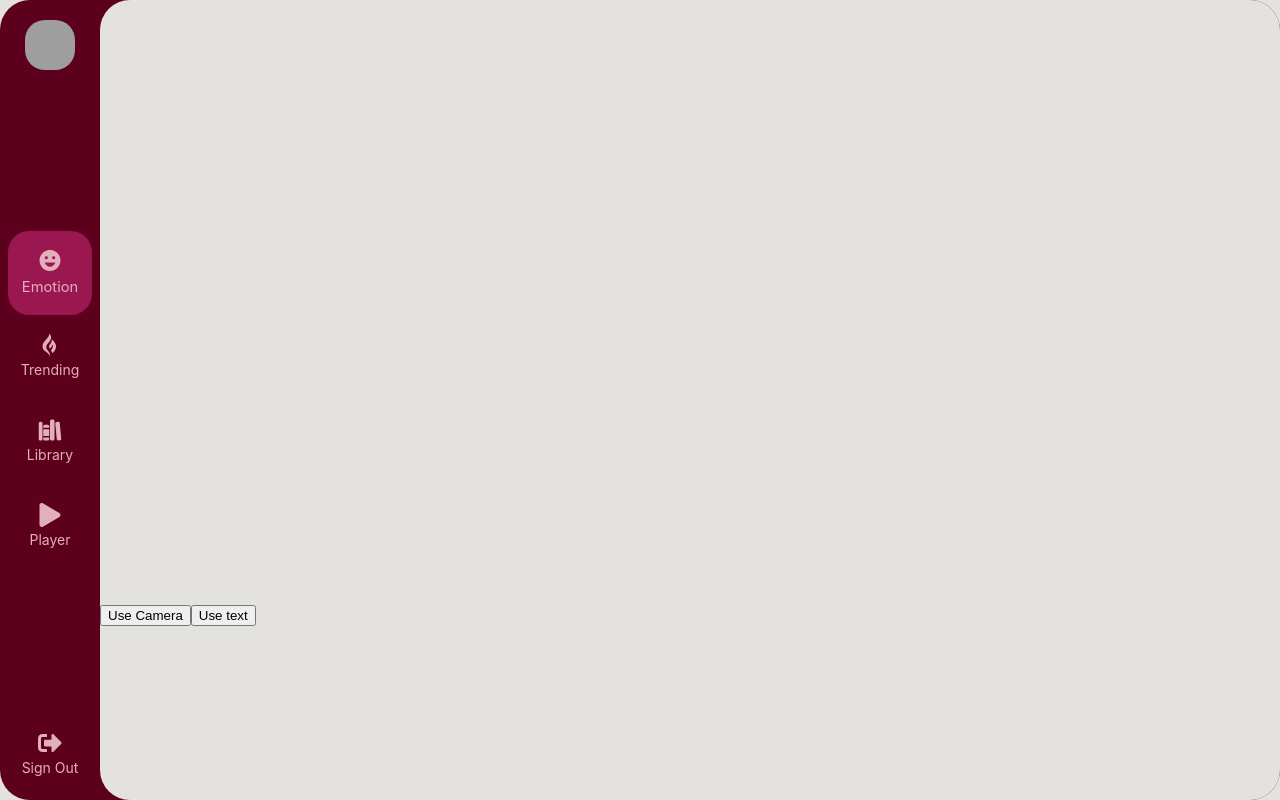
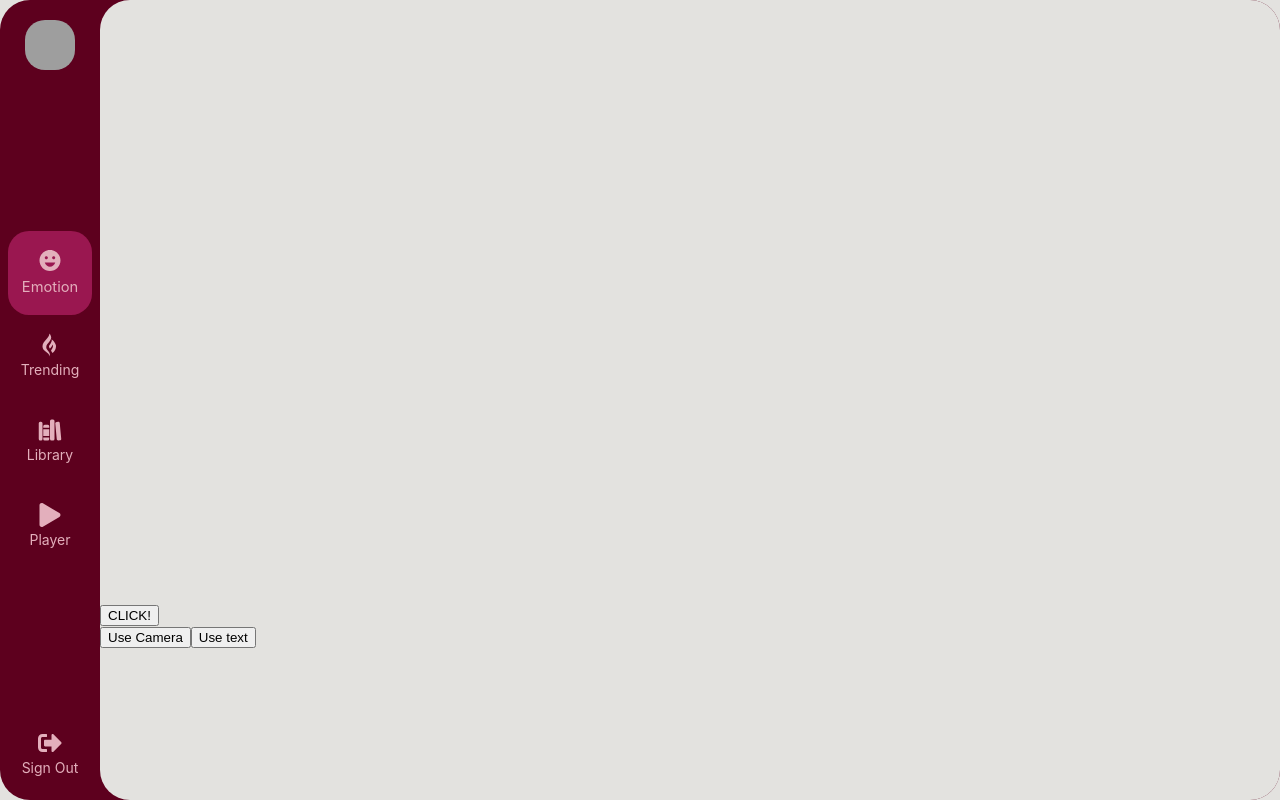
Before and after one commit to Asha-Anthony/Feelify, a React (Create React App) app: page /emotions in a window 1280 px wide. Both pictures are taken after a click on the button "Use Camera". Built offline with nearby package versions, Linux system fonts and the light colour scheme; no server answers; grey boxes are pictures that could not be loaded.

Commit message:
camera is capturing images

```diff
--- a/src/components/camera/camera.js
+++ b/src/components/camera/camera.js
@@ -1,13 +1,34 @@
-import React from 'react'
+import React, { useCallback } from 'react'
 import Webcam from "react-webcam";
 import { useRef , useState} from "react";
 export default function Camera() {
 
     const webCamRef = useRef(null);
     const[ imgSrc , setImage ] = useState(null);
+
+    const click = useCallback(()=>{
+        const imgSrc = webCamRef.current.getScreenshot();
+        setImage(imgSrc);
+    },[webCamRef]);
+
+    const reclick =() =>{
+        setImage(null);
+    }
+
   return (
     <div className="container">
-    <Webcam height={600} width={600} ref ={webCamRef} />
+    {imgSrc ? (
+      <img src={imgSrc} alt="webcam" />
+    ) : (
+      <Webcam height={600} width={600} ref={webCamRef} mirrored={true} screenshotFormat="image/jpeg" />
+    )}
+    <div className="btn-container">
+    {imgSrc ? (
+          <button onClick={reclick}>RECLICK !</button>
+        ) : (
+          <button onClick={click}>CLICK!</button>
+        )}
+    </div>
   </div>
   )
 }
```
